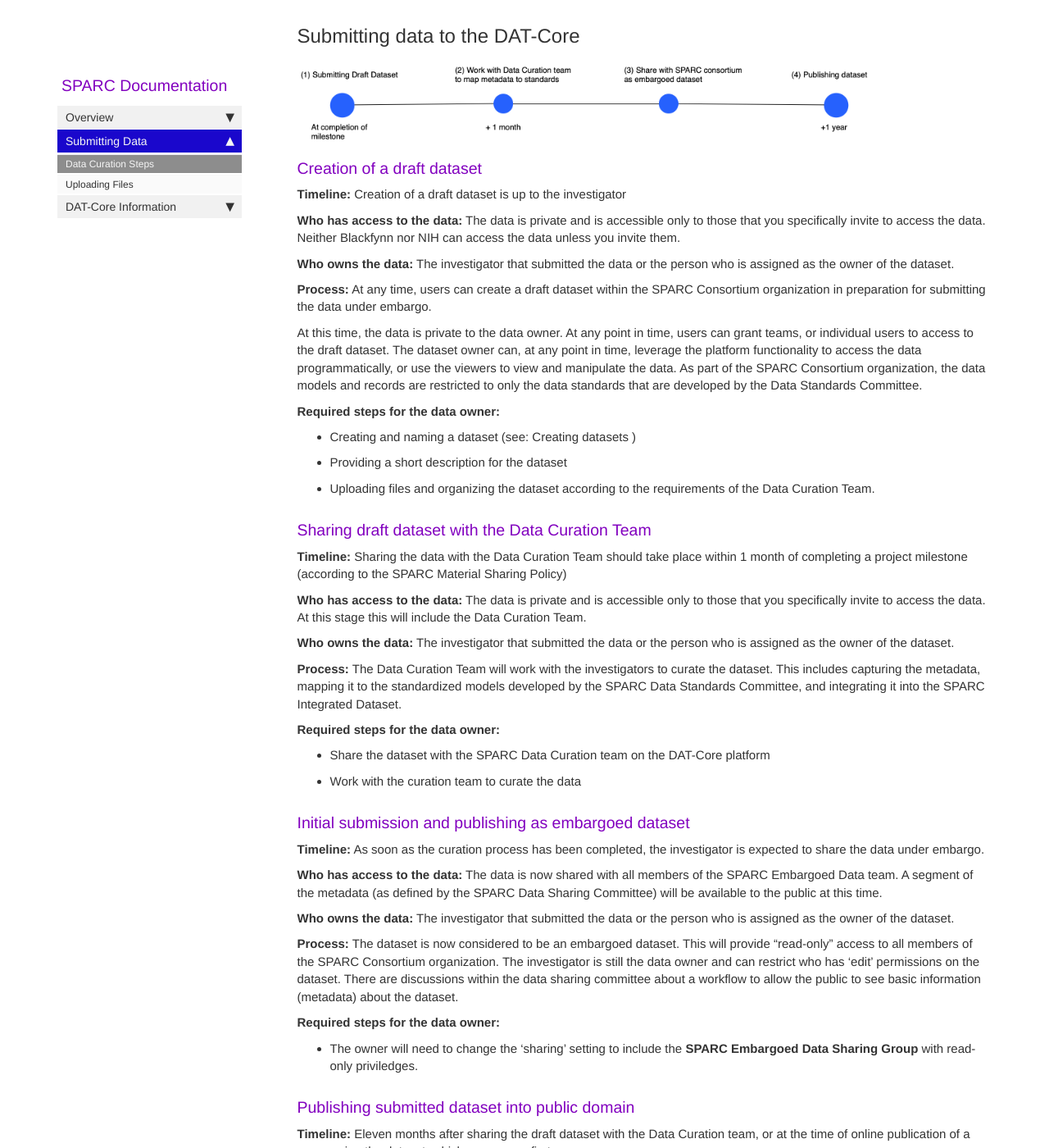
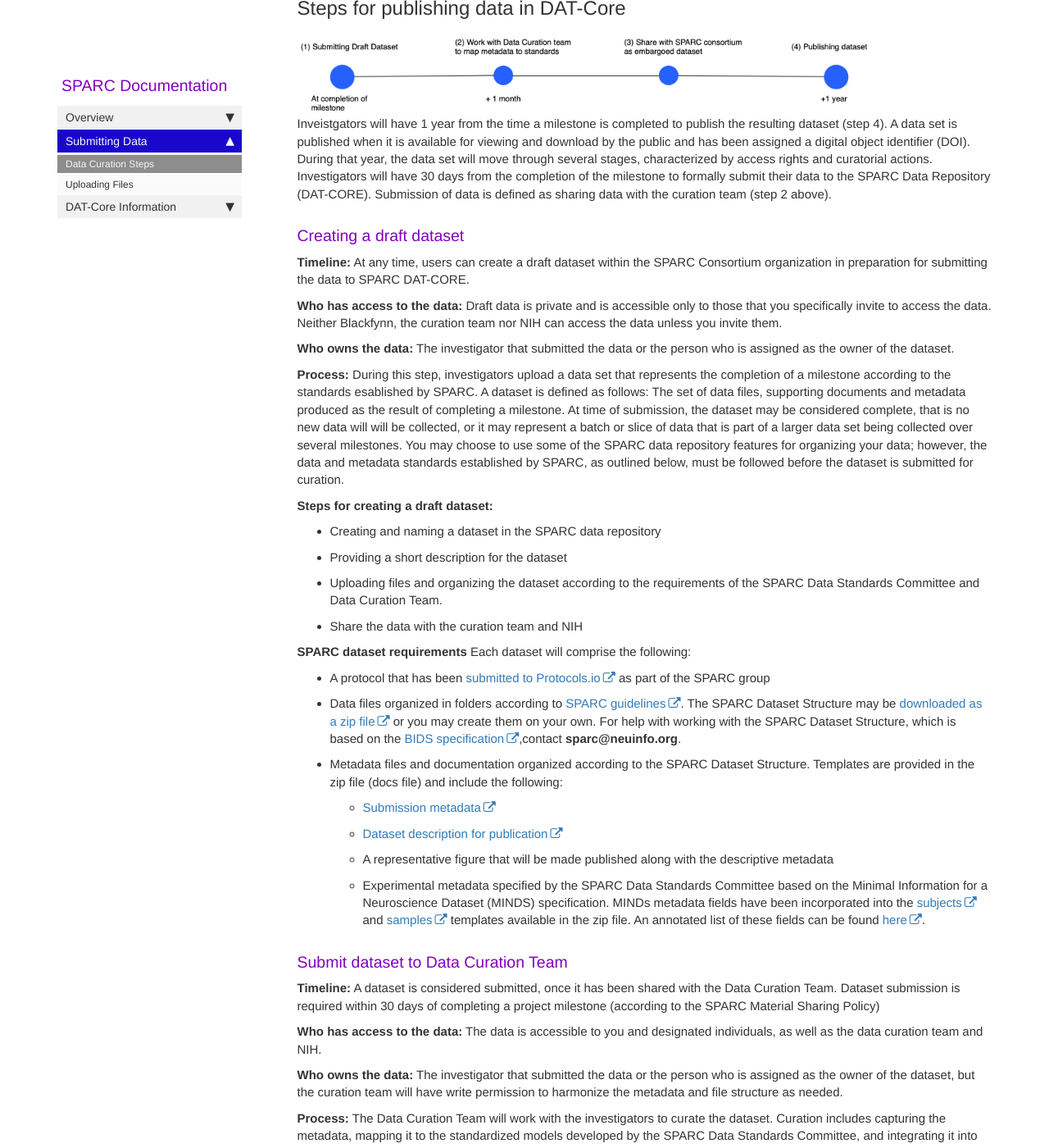
Before and after one commit to tgbugs/docs.sparc.science, a Jekyll site: the page built from pages/data_submission/submit_data.md, in a window 1280 px wide and 1400 px high, scrolled down 459 px. Shown: the whole window at 82% size. Built offline with Jekyll 4.4.1, drawn with Linux system fonts in a browser that asks for light colours; nearby versions of some CDN libraries; comment, search, counter and statistics services are not loaded; some of the changed text lies outside the part shown.

Commit message:
Updated documentation
Updated documentation to reflect processes outlined here: https://docs.google.com/presentation/d/1WCKbi_iQWaI7kHVPlsl7u8wbDtlUlMEmfYXS2kDPNN8/edit#slide=id.g4a3681ac59_0_0.  I would suggest changing the image at the top to make it correspond with the language used in the text:  Draft-Submit-Release-Publish.

```diff
--- a/pages/data_submission/submit_data.md
+++ b/pages/data_submission/submit_data.md
@@ -7,65 +7,72 @@ summary: This pages outlines the workflow for submitting data to the SPARC DAT-C
 folder: general
 ---
 
-## Submitting data to the DAT-Core
+## Steps for publishing data in DAT-Core
 
 {% include image.html file="sparc_workflow.png" alt="workflow" %}
 
+Inveistgators will have 1 year from the time a milestone is completed to publish the resulting dataset (step 4). A data set is published when it is available for viewing and download by the public and has been assigned a digital object identifier (DOI). During that year, the data set will move through several stages, characterized by access rights and curatorial actions. Investigators will have 30 days from the completion of the milestone to formally submit their data to the SPARC Data Repository (DAT-CORE).  Submission of data is defined as sharing data with the curation team (step 2 above).
 
-### Creation of a draft dataset
-**Timeline:** Creation of a draft dataset is up to the investigator
+### Creating a draft dataset
+**Timeline:** At any time, users can create a draft dataset within the SPARC Consortium organization in preparation for submitting the data to SPARC DAT-CORE.
 
-**Who has access to the data:** The data is private and is accessible only to those that you specifically invite to access the data. Neither Blackfynn nor NIH can access the data unless you invite them.
+**Who has access to the data:** Draft data is private and is accessible only to those that you specifically invite to access the data. Neither Blackfynn, the curation team nor NIH can access the data unless you invite them.
 
 **Who owns the data:** The investigator that submitted the data or the person who is assigned as the owner of the dataset.
 
-**Process:** At any time, users can create a draft dataset within the SPARC Consortium organization in preparation for submitting the data under embargo.
+**Process:**  During this step, investigators upload a data set that represents the completion of a milestone according to the standards esablished by SPARC. A dataset is defined as follows: The set of data files, supporting documents and metadata produced as the result of completing a milestone.  At time of submission, the  dataset may be considered complete, that is no new data will will be collected, or it may represent a batch or slice of data that is part of a larger data set being collected over several milestones. You may choose to use some of the SPARC data repository features for organizing your data; however, the data and metadata standards established by SPARC, as outlined below, must be followed before the dataset is submitted for curation.
 
-At this time, the data is private to the data owner. At any point in time, users can grant teams, or individual users to access to the draft dataset. The dataset owner can, at any point in time, leverage the platform functionality to access the data programmatically, or use the viewers to view and manipulate the data. As part of the SPARC Consortium organization, the data models and records are restricted to only the data standards that are developed by the Data Standards Committee.
+**Steps for creating a draft dataset:**
+- Creating and naming a dataset in the SPARC data repository
+- Providing a short description for the dataset
+- Uploading files and organizing the dataset according to the requirements of the SPARC Data Standards Committee and Data Curation Team.
+- Share the data with the curation team and NIH
 
-**Required steps for the data owner:**
-- Creating and naming a dataset (see: Creating datasets )
-- Providing a short description for the dataset
-- Uploading files and organizing the dataset according to the requirements of the Data Curation Team.
+**SPARC dataset requirements** Each dataset will comprise the following:
+- A protocol that has been [submitted to Protocols.io](https://docs.google.com/presentation/d/1WhoLvOVRIbCzu3x30Dd0O1cC09ZGT4g0IFOf4Eq7yfI/edit#slide=id.p) as part of the SPARC group
+- Data files organized in folders according to [SPARC guidelines](https://docs.google.com/presentation/d/1EQPn1FmANpPsFt3CguU-JOQVMMlJsNXluQAK_gb2qVg/edit#slide=id.p1).  The SPARC Dataset Structure may be [downloaded as a zip file](https://drive.google.com/open?id=1mtZ5sL1lYcA2zHVsrYOKVeH2X-VlJT6P) or you may create them on your own. For help with working with the SPARC Dataset Structure, which is based on the [BIDS specification](http://bids.neuroimaging.io/),contact **sparc@neuinfo.org**.
+- Metadata files and documentation organized according to the SPARC Dataset Structure.  Templates are provided in the zip file (docs file) and include the following:
+  - [Submission metadata](https://drive.google.com/open?id=1OhXmssY9GK8ebOmrvib1B9xbeqoVEOBA)
+  - [Dataset description for publication](https://docs.google.com/spreadsheets/d/1IzTvXTyHZfEGybGPtAGi0jWlRzVwUXn-ng67jgmcY78/edit#gid=54192022)
+  - A representative figure that will be made published along with the descriptive metadata
+  - Experimental metadata specified by the SPARC Data Standards Committee based on the Minimal Information for a Neuroscience Dataset (MINDS) specification.  MINDs metadata fields have been incorporated into the [subjects](https://drive.google.com/open?id=1IDo5INrqtIu1sTJW2mICzuGEAKqv5eGg) and [samples](https://drive.google.com/open?id=1ROCsuBjMWBDmCTpTGZsUQDDgYtm-nqYG) templates available in the zip file.  An annotated list of these fields can be found [here](https://docs.google.com/spreadsheets/d/1e61r3F2weausmBhqFK8RlYLviC3rya44so5m15mPRTw/edit#gid=108617967).
 
-### Sharing draft dataset with the Data Curation Team
-**Timeline:** Sharing the data with the Data Curation Team should take place within 1 month of completing a project milestone (according to the SPARC Material Sharing Policy)
+### Submit dataset to Data Curation Team
+**Timeline:** A dataset is considered submitted, once it has been shared with the Data Curation Team.  Dataset submission is required within 30 days of completing a project milestone (according to the SPARC Material Sharing Policy)
 
-**Who has access to the data:** The data is private and is accessible only to those that you specifically invite to access the data. At this stage this will include the Data Curation Team.
+**Who has access to the data:** The data is accessible to you and designated individuals, as well as the data curation team and NIH.
 
-**Who owns the data:** The investigator that submitted the data or the person who is assigned as the owner of the dataset.
+**Who owns the data:** The investigator that submitted the data or the person who is assigned as the owner of the dataset, but the curation team will have write permission to harmonize the metadata and file structure as needed.
 
-**Process:** The Data Curation Team will work with the investigators to curate the dataset. This includes capturing the metadata, mapping it to the standardized models developed by the SPARC Data Standards Committee, and integrating it into the SPARC Integrated Dataset.
+**Process:** The Data Curation Team will work with the investigators to curate the dataset. Curation includes capturing the metadata, mapping it to the standardized models developed by the SPARC Data Standards Committee, and integrating it into the SPARC Integrated Dataset.
 
 **Required steps for the data owner:**
 - Share the dataset with the SPARC Data Curation team on the DAT-Core platform
-- Work with the curation team to curate the data
+- Work with the curation team to implement required curation
 
+### Release data to the SPARC consortium
+**Timeline:** As soon as the curation process has been completed, the investigator is expected to release the data under embargo to the SPARC consortium.
 
-### Initial submission and publishing as embargoed dataset
-**Timeline:** As soon as the curation process has been completed, the investigator is expected to share the data under embargo.
+**Who has access to the data:** The data is now shared with all members of the SPARC Embargoed Data team who have signed the CDA. A segment of the metadata (as defined by the SPARC Data Sharing Committee) will be available to the public at this time. SPARC members who have signed the CDA will be able to access the full metadata and request access to the data files, by permission of the ownder.
 
-**Who has access to the data:** The data is now shared with all members of the SPARC Embargoed Data team. A segment of the metadata (as defined by the SPARC Data Sharing Committee) will be available to the public at this time.
+**Who owns the data:** Data sets that are released are owned by the individual investigator for the purposes of provided access upon request.  However, data sets under embargo are read only, as they are now available for others in the SPARC consortium to reuse.
 
-**Who owns the data:** The investigator that submitted the data or the person who is assigned as the owner of the dataset.
-
-**Process:** The dataset is now considered to be an embargoed dataset. This will provide “read-only” access to all members of the SPARC Consortium organization. The investigator is still the data owner and can restrict who has ‘edit’ permissions on the dataset. There are discussions within the data sharing committee about a workflow to allow the public to see basic information (metadata) about the dataset.
+**Process:** The dataset is now considered to be an embargoed dataset and will be assigned a provisional DOI by the DAT-CORE so that it can be referenced in any manuscripts in preparation. Embargoed datasets are “read-only” access to all members of the SPARC Consortium organization who have signed the CDA. If any modifications to the data or metadata are required, e.g., an error is detected, changes must be made by the administrator and a new version must be released that documents the change from the original.
 
 **Required steps for the data owner:**
 - The owner will need to change the ‘sharing’ setting to include the **SPARC Embargoed Data Sharing Group** with read-only priviledges.
 
+### Publishing submitted dataset into public domain
+**Timeline:** Within one year of the completion of the milestone, or at the time of online publication of a paper using the dataset, whichever comes first, the data will be released to the public portal and assigned an open license in accordance with the SPARC Data Sharing policy.
 
-### Publishing submitted dataset into public domain
-**Timeline:** Eleven months after sharing the draft dataset with the Data Curation team, or at the time of online publication of a paper using the dataset, whichever comes first.
+**Who has access to the data:** The dataset is now publicly available in accordance to the terms of the license chosen.
 
-**Who has access to the data:** The dataset is now publicly available. There will be processes that require people outside the SPARC Consortium to request access to the data from the data owner.
-
-**Who owns the data:** The investigator that submitted the data or the person who is assigned as the owner of the dataset.
+**Who owns the data:** The investigator that submitted the data or the person who is assigned as the owner of the dataset.  The owner will have provided proper citation metadata so that the reuse of the data can be appropriately credited.
 
 **Process:** When datasets are shared publicly, the data will receive a digital object identifier (DOI), which can be used to reference the data in publications.
 
 **Required steps for the data owner:**
-- Publish the dataset to the Open Data Library to make the dataset findable and accessible by anybody. The Open Data Library is a public facing web application to make available and distribute public datasets on the Blackfynn platform. It is slated for development in 2019.
+- The data set will be automatically published at one year post milestone, if not published earlier by the investigator, e.g., as part of a publication or because s/he wants to.  The Open Data Library is a public facing web application to make available and distribute public datasets on the Blackfynn platform. It is slated for development in 2019.
 
 
 ##  Schematic representation of SPARC Data on the DAT-Core
```
